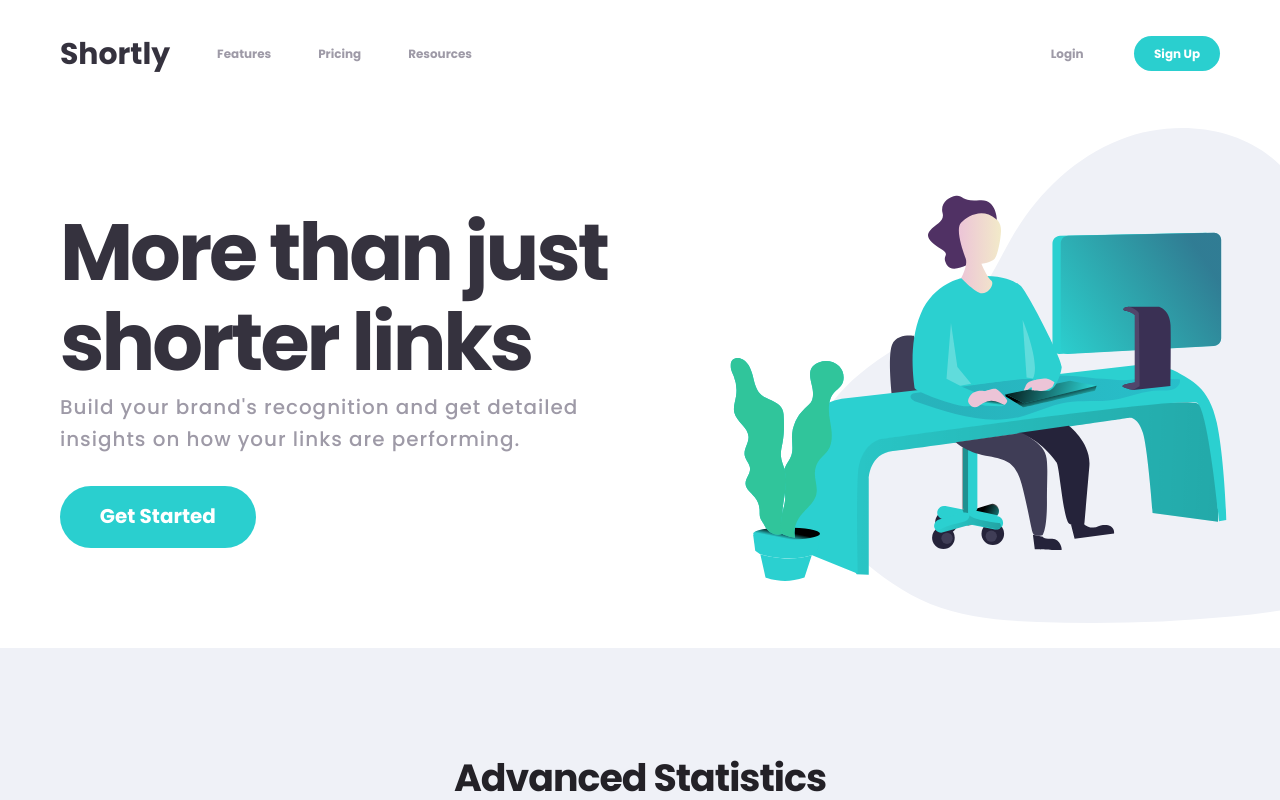
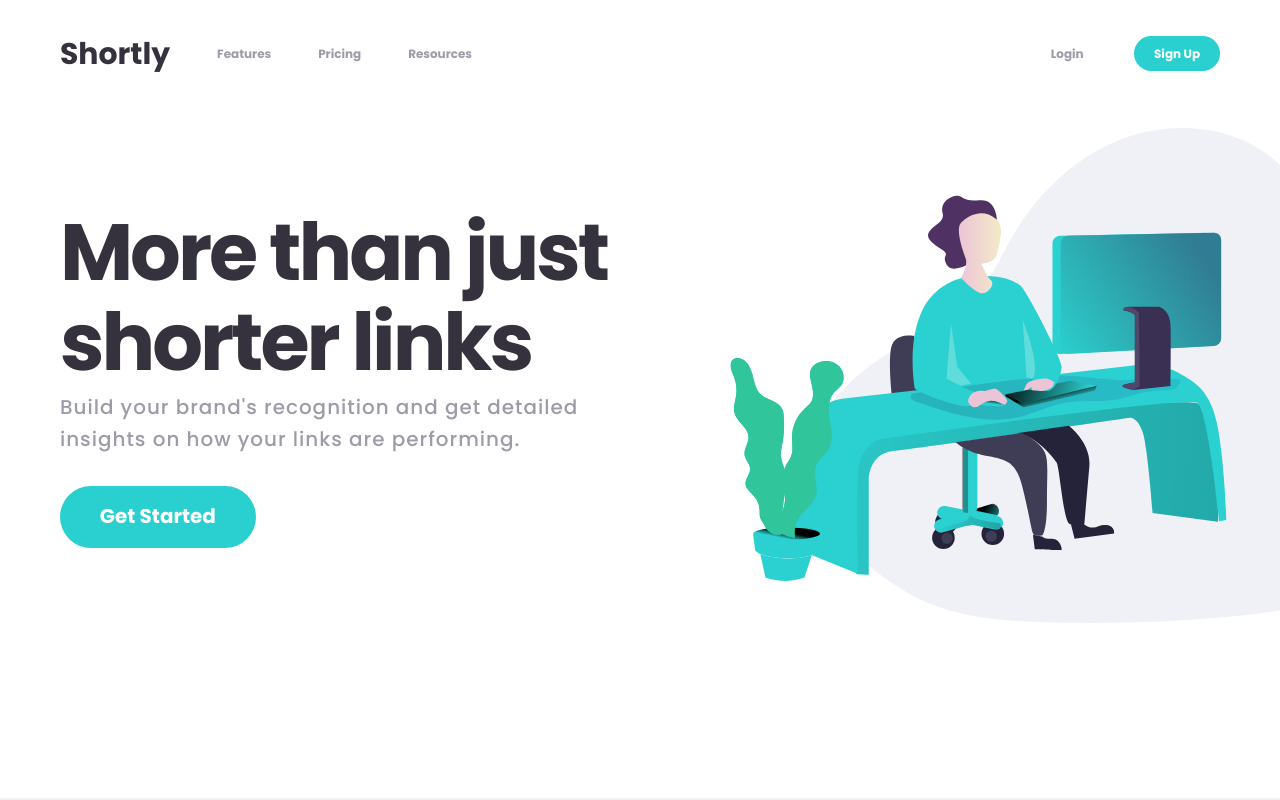
Before and after one commit to okcomputer93/url-shortening, a Vue app: page / in a window 1280 px wide. Shown: the top 800 px of the page. Built offline with nearby package versions, Linux system fonts and the light colour scheme.

Commit message:
Redo padding of main section

```diff
--- a/src/App.vue
+++ b/src/App.vue
@@ -53,7 +53,7 @@ export default {
 .main {
     max-width: $max-width;
     margin: 2rem auto;
-    padding: 0 $margin-body;
+    padding: 0 $margin-body 15rem;
     display: flex;
     justify-content: space-between;
     align-items: center;
```
